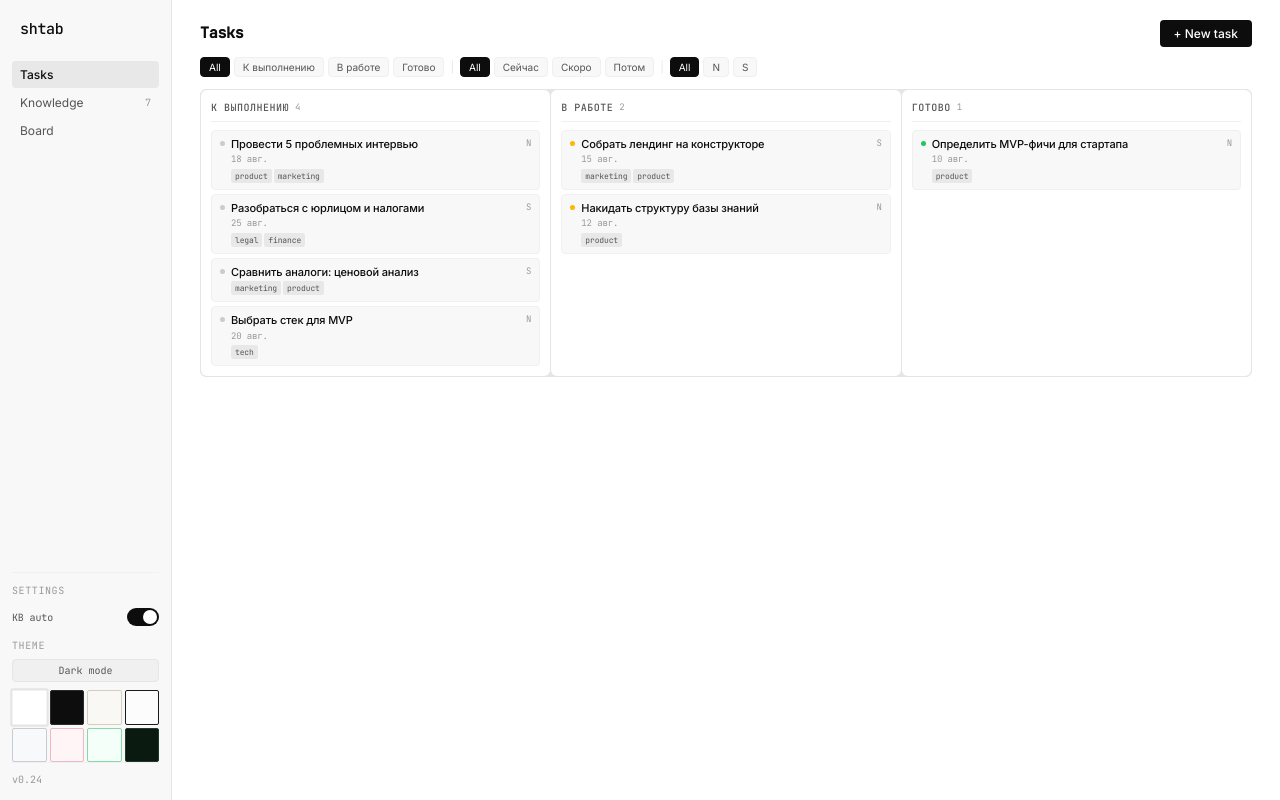
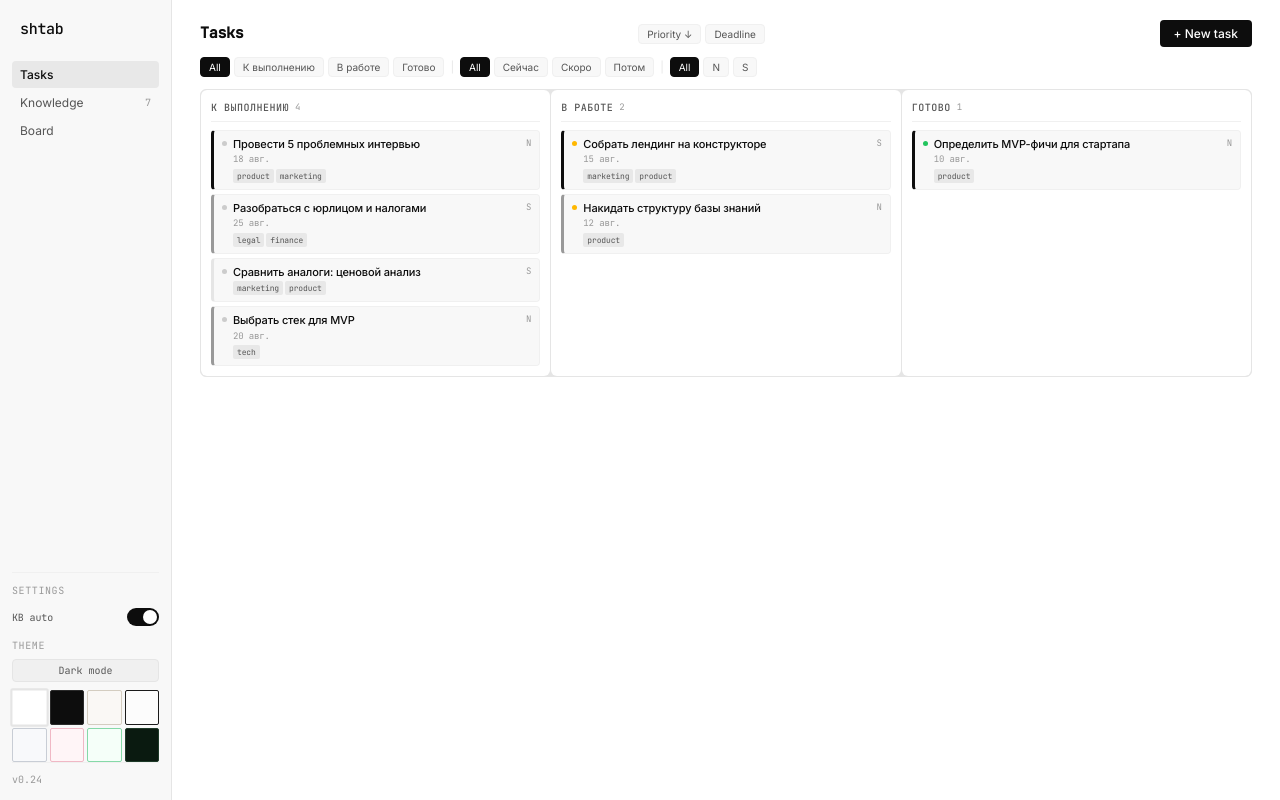
Before and after one commit to ropotovn/consulting-hub, a React (Vite) app: page / in a window 1280 px wide. Built offline with nearby package versions, Linux system fonts and the light colour scheme.

Commit message:
v0.25: priority stripe on cards + sort by priority/deadline

```diff
--- a/src/App.css
+++ b/src/App.css
@@ -336,7 +336,21 @@ body {
   background: #b91c1c; height: 56px;
 }
 
-/* === Task Card === (see Drag and Drop above for .task-card base styles) */
+/* Priority stripe on cards */
+.task-card.priority-now {
+  border-left: 3px solid var(--text);
+}
+.task-card.priority-soon {
+  border-left: 3px solid var(--text-muted);
+}
+.task-card.priority-later {
+  border-left: 3px solid var(--border);
+}
+
+/* Sort controls */
+.sort-controls {
+  display: flex; gap: 4px;
+}
 .card-status-dot {
   width: 5px; height: 5px; border-radius: 50%; margin-top: 4px; flex-shrink: 0;
 }
--- a/src/components/TaskBoard.tsx
+++ b/src/components/TaskBoard.tsx
@@ -44,6 +44,8 @@ const TaskBoard: React.FC = () => {
     touchRef.current = null;
   };
 
+  const [sortBy, setSortBy] = useState<'priority-desc' | 'priority-asc' | 'deadline' | 'none'>('none');
+
   const filtered = tasks.filter(t => {
     if (filterStatus !== 'all' && t.status !== filterStatus) return false;
     if (filterPriority !== 'all' && t.priority !== filterPriority) return false;
@@ -51,10 +53,24 @@ const TaskBoard: React.FC = () => {
     return true;
   });
 
-  const grouped: Record<TaskStatus, typeof filtered> = {
-    todo: filtered.filter(t => t.status === 'todo'),
-    doing: filtered.filter(t => t.status === 'doing'),
-    done: filtered.filter(t => t.status === 'done'),
+  // Sort
+  const sorted = [...filtered].sort((a, b) => {
+    const pOrder: Record<string, number> = { now: 0, soon: 1, later: 2 };
+    if (sortBy === 'priority-desc') return pOrder[a.priority] - pOrder[b.priority];
+    if (sortBy === 'priority-asc') return pOrder[b.priority] - pOrder[a.priority];
+    if (sortBy === 'deadline') {
+      if (!a.deadline && !b.deadline) return 0;
+      if (!a.deadline) return 1;
+      if (!b.deadline) return -1;
+      return new Date(a.deadline).getTime() - new Date(b.deadline).getTime();
+    }
+    return 0;
+  });
+
+  const grouped: Record<TaskStatus, typeof sorted> = {
+    todo: sorted.filter(t => t.status === 'todo'),
+    doing: sorted.filter(t => t.status === 'doing'),
+    done: sorted.filter(t => t.status === 'done'),
   };
 
   // Desktop drag
@@ -196,6 +212,14 @@ const TaskBoard: React.FC = () => {
     <div className="task-board">
       <div className="board-header">
         <h2>Tasks</h2>
+        <div className="sort-controls">
+          <button className={`filter-chip ${sortBy === 'priority-desc' ? 'active' : ''}`} onClick={() => setSortBy(sortBy === 'priority-desc' ? 'none' : 'priority-desc')}>
+            Priority ↓
+          </button>
+          <button className={`filter-chip ${sortBy === 'deadline' ? 'active' : ''}`} onClick={() => setSortBy(sortBy === 'deadline' ? 'none' : 'deadline')}>
+            Deadline
+          </button>
+        </div>
         <button className="btn-primary" onClick={() => { store.setEditingTask(null); store.setShowTaskForm(true); }}>+ New task</button>
       </div>
 
@@ -219,7 +243,7 @@ const TaskBoard: React.FC = () => {
               {grouped[status].map(task => (
                 <div
                   key={task.id}
-                  className={`task-card ${dragId === task.id ? 'dragging' : ''} ${snappedId === task.id ? 'snapped' : ''}`}
+                  className={`task-card ${dragId === task.id ? 'dragging' : ''} ${snappedId === task.id ? 'snapped' : ''} priority-${task.priority}`}
                   draggable
                   onDragStart={(e) => handleDragStart(e, task.id)}
                   onDragEnd={handleDragEnd}
```
